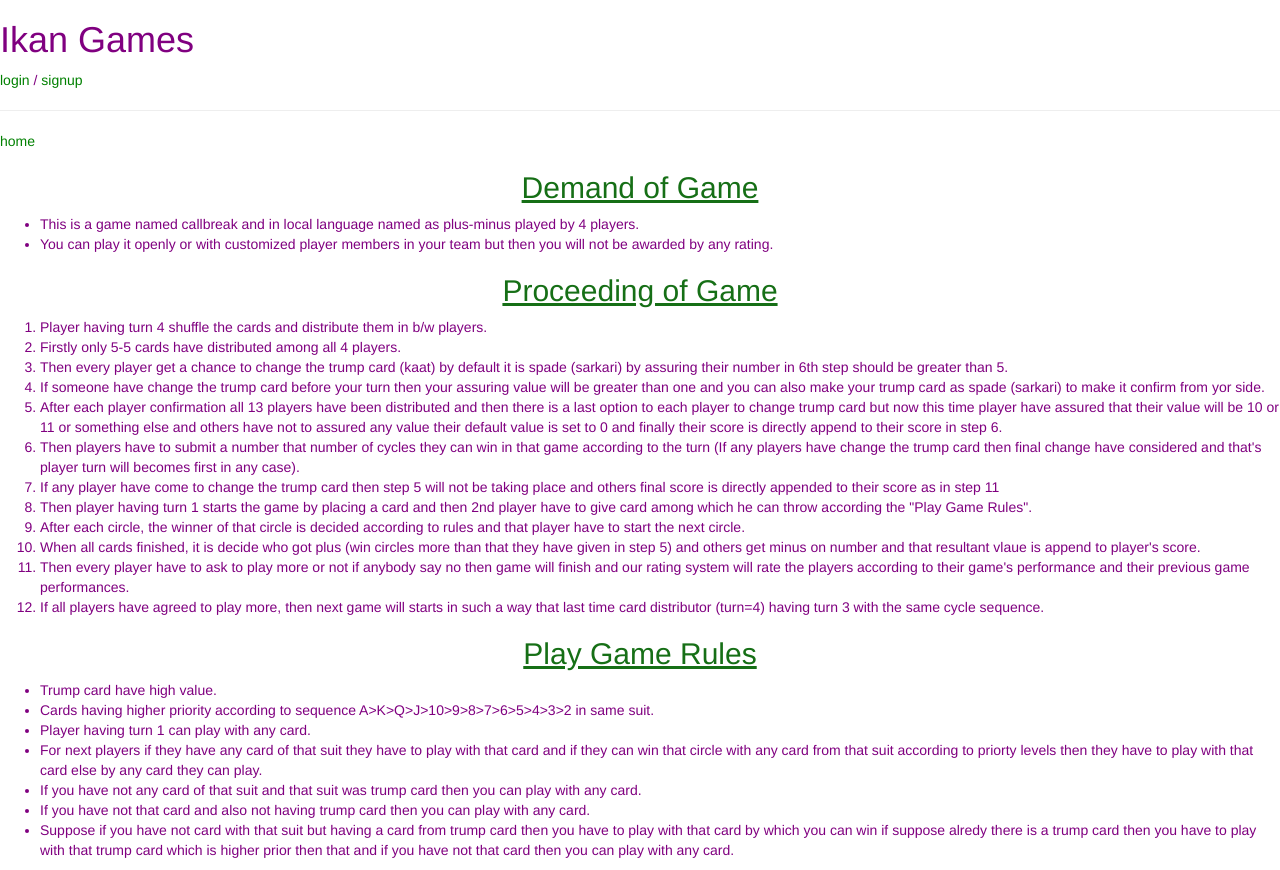
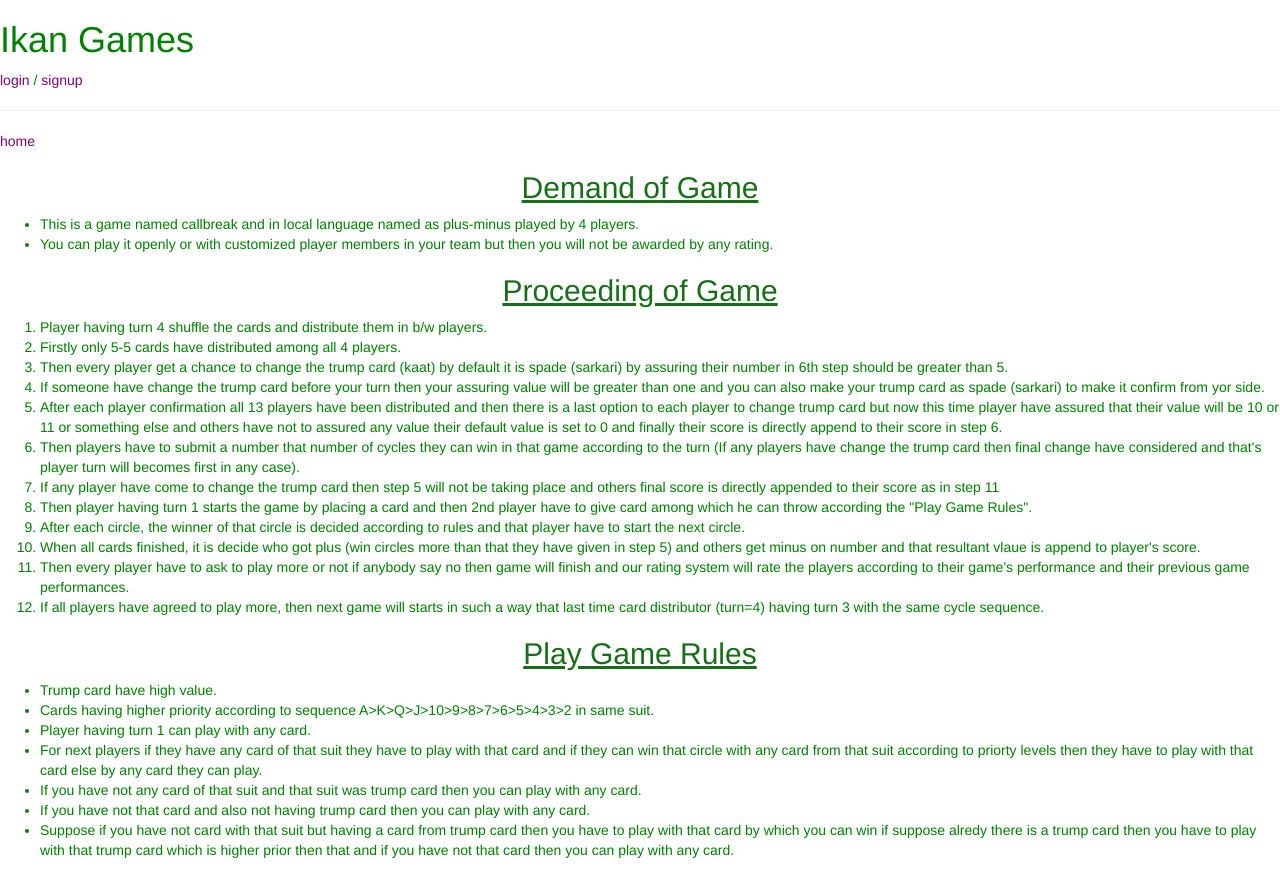
Before and after one commit to sidhbk08/Call-Break, a Django app: page /rules/ in a window 1280 px wide. Run offline with Django 3.2, Linux system fonts and the light colour scheme; some libraries are stand-ins or nearby versions.

Commit message:
bs ab dikhne ka update hai

```diff
--- a/static/css/game.css
+++ b/static/css/game.css
@@ -1,5 +1,5 @@
 body {
-	color: purple;
+	color: green;
 }
 select, button {
 	color: white;
@@ -35,7 +35,7 @@ th, td {
 }
 a {
 	cursor: pointer;
-	color: green;
+	color: purple;
 }
 small {
 	color: #65ad65;
```
